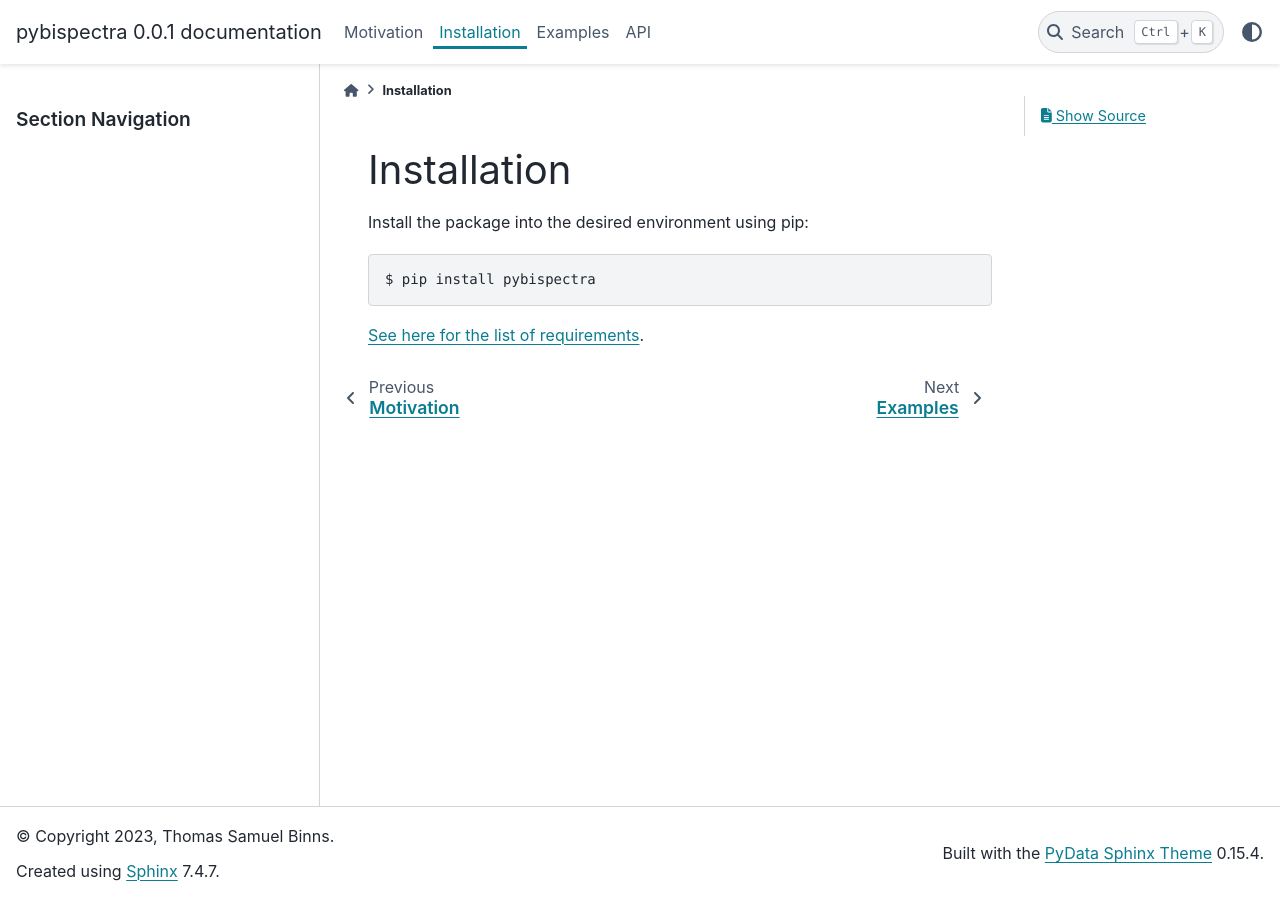
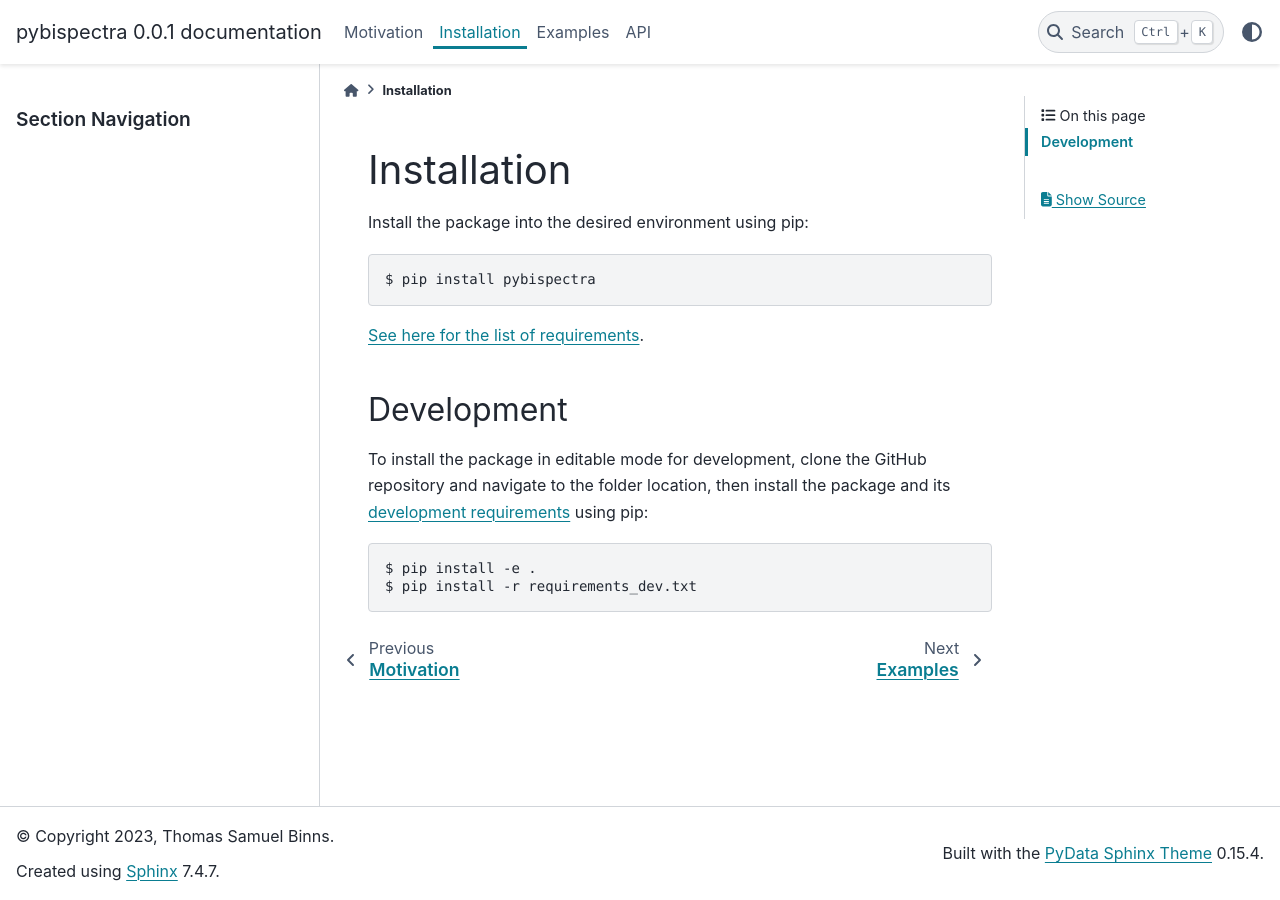
Before and after one commit to braindatalab/PyBispectra, a Sphinx documentation site: the page built from docs/source/installation.rst, in a window 1280 px wide. Built offline with Sphinx 7.4.7 and the PyData theme 0.15.4, drawn with Linux system fonts in a browser that asks for light colours.

Commit message:
update installation instructions

```diff
--- a/docs/source/installation.rst
+++ b/docs/source/installation.rst
@@ -8,3 +8,15 @@ Install the package into the desired environment using pip:
     $ pip install pybispectra
 
 `See here for the list of requirements <../../../requirements.txt>`_.
+
+Development
+-----------
+
+To install the package in editable mode for development, clone the GitHub
+repository and navigate to the folder location, then install the package and
+its `development requirements <../../../requirements_dev.txt>`_ using pip:
+
+.. code-block:: console
+
+    $ pip install -e .
+    $ pip install -r requirements_dev.txt
```
Also changed, not shown: 2 other files.
